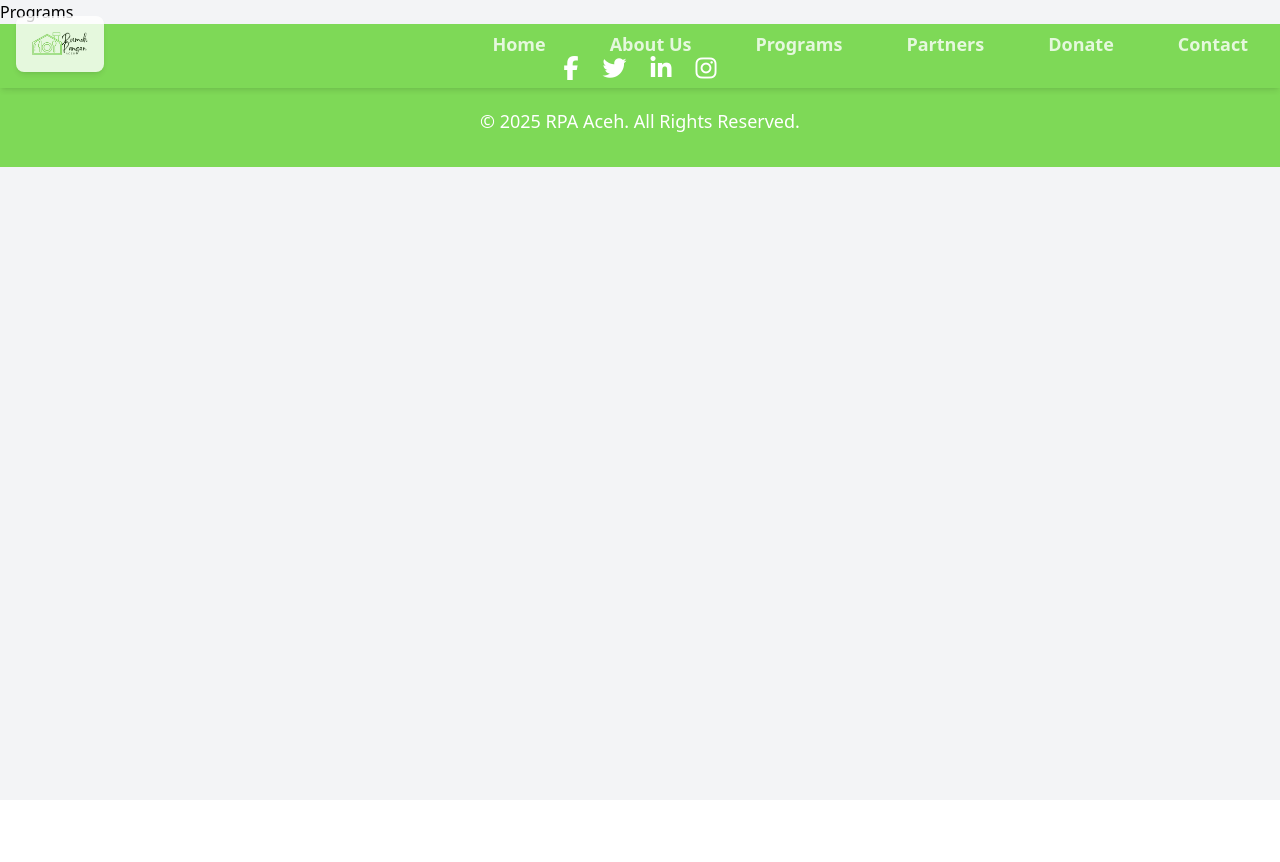
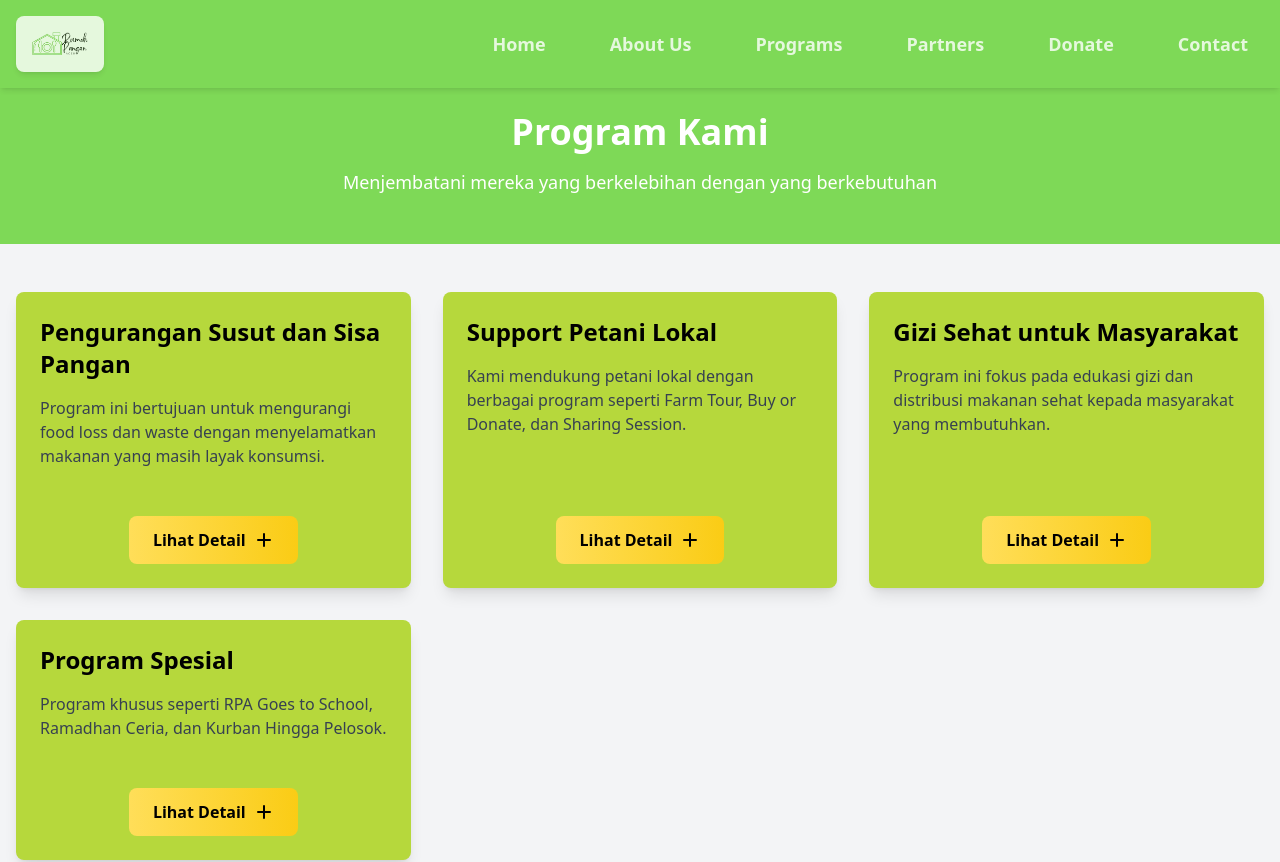
Before and after one commit to aslamabdika18/RpaFrontend, a Vue app: page /programs in a window 1280 px wide. Shown: the top 862 px of the page. Before the commit the page ends 800 px from the top, so only its background shows below. Built offline with nearby package versions, Linux system fonts and the light colour scheme.

Commit message:
fix programView and CompoImapct

```diff
--- a/src/components/CompoImpact.vue
+++ b/src/components/CompoImpact.vue
@@ -1,6 +1,6 @@
 <template>
   <!-- Impact Section -->
-  <section class="py-16 bg-white">
+  <section class="py-16 px-10 bg-white rounded-lg shadow-lg">
     <div class="container mx-auto px-4">
       <h2 class="text-4xl font-bold text-center text-primary mb-12">Our Impact</h2>
 
--- /dev/null
+++ b/src/components/ProgramCard.vue
@@ -0,0 +1,63 @@
+<template>
+  <div class="bg-secondary rounded-lg shadow-lg overflow-hidden cursor-pointer hover:shadow-xl transition-shadow duration-300 flex flex-col justify-between h-full">
+    <!-- Konten Card -->
+    <div class="p-6">
+      <h2 class="text-2xl font-bold text-black">{{ title }}</h2>
+      <p class="mt-4 text-gray-700">{{ description }}</p>
+    </div>
+
+    <!-- Tombol Lihat Detail -->
+    <div class="p-6 flex justify-center">
+      <button
+        class="bg-gradient-to-r from-tertiary to-yellow-400 text-black font-semibold py-3 px-6 rounded-lg hover:from-yellow-400 hover:to-tertiary transition-all duration-500 flex items-center justify-center gap-2 group"
+        @click="openDetail"
+      >
+        <span class="group-hover:translate-x-1 transition-transform duration-300">Lihat Detail</span>
+        <svg
+          xmlns="http://www.w3.org/2000/svg"
+          class="h-5 w-5 group-hover:rotate-90 transition-transform duration-300"
+          viewBox="0 0 20 20"
+          fill="currentColor"
+        >
+          <path
+            fill-rule="evenodd"
+            d="M10 3a1 1 0 011 1v5h5a1 1 0 110 2h-5v5a1 1 0 11-2 0v-5H4a1 1 0 110-2h5V4a1 1 0 011-1z"
+            clip-rule="evenodd"
+          />
+        </svg>
+      </button>
+    </div>
+  </div>
+</template>
+
+<script setup>
+import { defineProps, defineEmits } from 'vue'
+
+// Props
+const props = defineProps({
+  title: {
+    type: String,
+    required: true,
+  },
+  description: {
+    type: String,
+    required: true,
+  },
+  id: {
+    type: Number,
+    required: true,
+  },
+})
+
+// Emits
+const emit = defineEmits(['open-detail'])
+
+// Method untuk membuka detail
+const openDetail = () => {
+  emit('open-detail', props.id)
+}
+</script>
+
+<style scoped>
+/* Custom styles can be added here if needed */
+</style>
--- a/src/views/ProgramsView.vue
+++ b/src/views/ProgramsView.vue
@@ -1,3 +1,131 @@
 <template>
-  <h1>Programs</h1>
+  <div class="min-h-screen bg-grey-100">
+    <!-- Header Section -->
+    <div class="bg-primary text-white py-12 text-center">
+      <h1 class="text-4xl font-bold mt-16">Program Kami</h1>
+      <p class="mt-4 text-lg">Menjembatani mereka yang berkelebihan dengan yang berkebutuhan</p>
+    </div>
+
+    <!-- Program Cards Section -->
+    <div class="container mx-auto px-4 py-12 grid grid-cols-1 md:grid-cols-2 lg:grid-cols-3 gap-8 justify-center max-w-7xl">
+      <!-- Card 1: Pengurangan Susut dan Sisa Pangan -->
+      <ProgramCard
+        title="Pengurangan Susut dan Sisa Pangan"
+        description="Program ini bertujuan untuk mengurangi food loss dan waste dengan menyelamatkan makanan yang masih layak konsumsi."
+        :id="1"
+        @open-detail="handleOpenDetail"
+      />
+
+      <!-- Card 2: Support Petani Lokal -->
+      <ProgramCard
+        title="Support Petani Lokal"
+        description="Kami mendukung petani lokal dengan berbagai program seperti Farm Tour, Buy or Donate, dan Sharing Session."
+        :id="2"
+        @open-detail="handleOpenDetail"
+      />
+
+      <!-- Card 3: Gizi Sehat untuk Masyarakat -->
+      <ProgramCard
+        title="Gizi Sehat untuk Masyarakat"
+        description="Program ini fokus pada edukasi gizi dan distribusi makanan sehat kepada masyarakat yang membutuhkan."
+        :id="3"
+        @open-detail="handleOpenDetail"
+      />
+
+      <!-- Card 4: Program Spesial -->
+      <ProgramCard
+        title="Program Spesial"
+        description="Program khusus seperti RPA Goes to School, Ramadhan Ceria, dan Kurban Hingga Pelosok."
+        :id="4"
+        @open-detail="handleOpenDetail"
+      />
+    </div>
+
+    <!-- Detail Program Section -->
+    <div v-if="selectedProgram" class="container mx-auto px-4 py-12 max-w-7xl">
+      <div class="bg-secondary rounded-lg shadow-lg p-8">
+        <h2 class="text-2xl font-bold text-black">{{ selectedProgram.title }}</h2>
+        <p class="mt-4 text-gray-700">{{ selectedProgram.description }}</p>
+
+        <!-- Additional Details -->
+        <div class="mt-8">
+          <h3 class="text-xl font-bold text-black">Detail Program</h3>
+          <ul class="mt-4 list-disc list-inside text-gray-700">
+            <li v-for="(detail, index) in selectedProgram.details" :key="index">
+              {{ detail }}
+            </li>
+          </ul>
+        </div>
+      </div>
+    </div>
+    <div class="container mx-auto px-4 py-12 max-w-7xl">
+    <CompoImpact />
+  </div>
+  </div>
 </template>
+
+<script setup>
+import { ref } from "vue";
+import ProgramCard from "@/components/ProgramCard.vue";
+import CompoImpact from "@/components/CompoImpact.vue";
+
+// State untuk program yang dipilih
+const selectedProgram = ref(null);
+
+// Data program (contoh statis, bisa diganti dengan API call)
+const programs = [
+  {
+    id: 1,
+    title: "Pengurangan Susut dan Sisa Pangan",
+    description:
+      "Program ini bertujuan untuk mengurangi food loss dan waste dengan menyelamatkan makanan yang masih layak konsumsi.",
+    details: [
+      "Mengumpulkan makanan dari restoran, supermarket, dan produsen makanan.",
+      "Mendistribusikan makanan kepada masyarakat yang membutuhkan.",
+      "Edukasi tentang pentingnya mengurangi pemborosan makanan.",
+    ],
+  },
+  {
+    id: 2,
+    title: "Support Petani Lokal",
+    description:
+      "Kami mendukung petani lokal dengan berbagai program seperti Farm Tour, Buy or Donate, dan Sharing Session.",
+    details: [
+      "Farm Tour: Mengunjungi kebun petani lokal.",
+      "Buy or Donate: Membeli atau menyumbangkan hasil pertanian.",
+      "Sharing Session: Diskusi tentang pertanian berkelanjutan.",
+    ],
+  },
+  {
+    id: 3,
+    title: "Gizi Sehat untuk Masyarakat",
+    description:
+      "Program ini fokus pada edukasi gizi dan distribusi makanan sehat kepada masyarakat yang membutuhkan.",
+    details: [
+      "Edukasi gizi untuk ibu hamil dan menyusui.",
+      "Distribusi makanan sehat kepada masyarakat prasejahtera.",
+      "Kampanye tentang pentingnya makanan bergizi.",
+    ],
+  },
+  {
+    id: 4,
+    title: "Program Spesial",
+    description:
+      "Program khusus seperti RPA Goes to School, Ramadhan Ceria, dan Kurban Hingga Pelosok.",
+    details: [
+      "RPA Goes to School: Edukasi tentang pertanian dan gizi di sekolah.",
+      "Ramadhan Ceria: Berbagi makanan berbuka puasa.",
+      "Kurban Hingga Pelosok: Distribusi hewan kurban ke daerah terpencil.",
+    ],
+  },
+];
+
+// Method untuk menampilkan detail program
+const handleOpenDetail = (id) => {
+  selectedProgram.value = programs.find((p) => p.id === id);
+};
+</script>
+
+<style scoped>
+/* Custom styles can be added here if needed */
+</style>
```
